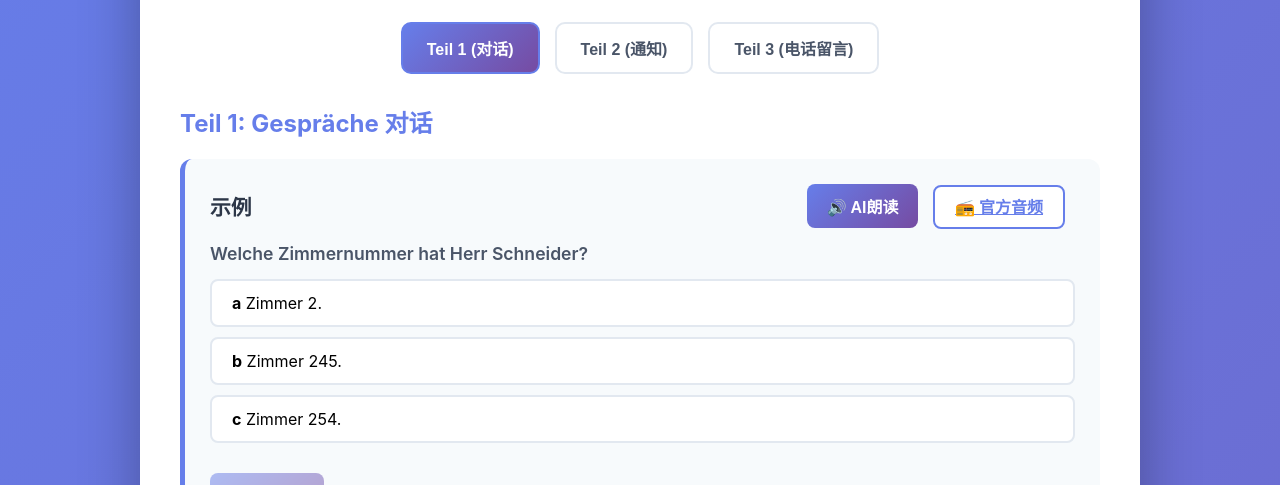
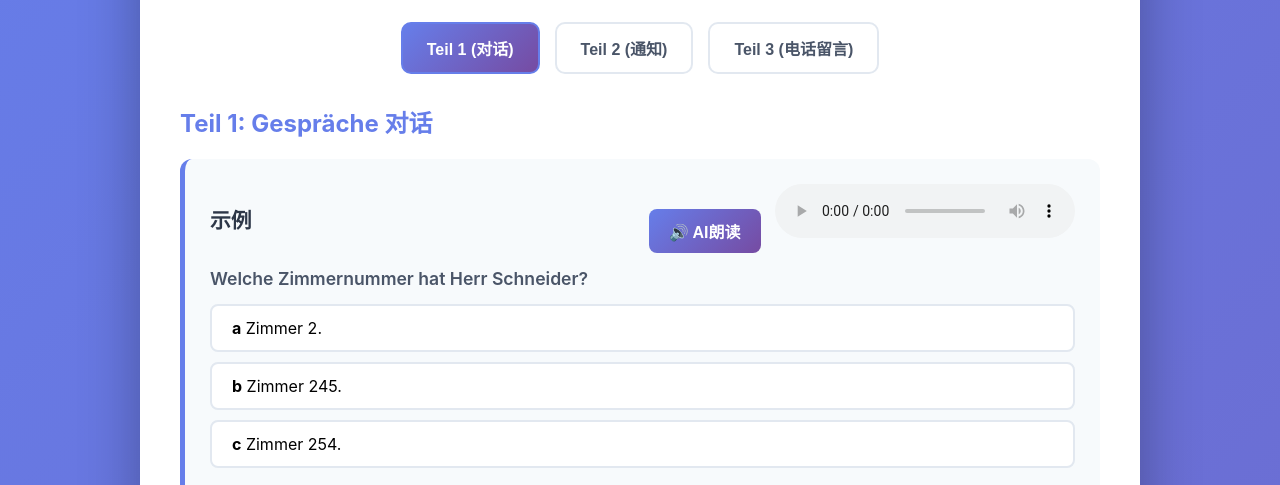
Before and after one commit to 820wusheng/goethe-a1-learning, a plain HTML site: page html/listening-complete.html in a window 1280 px wide. Shown: the part 315-800 px from the top of the page. Drawn offline with Linux system fonts and the light colour scheme.

Commit message:
fix: 音频改为页面内播放 + 添加Skill使用文档
问题:
❌ 音频播放器跳转新窗口，体验不好

修复:
✅ 移除所有target="_blank"
✅ 使用<audio controls>页面内播放
✅ 所有4个页面统一实现

新增:
✅ SKILL_USAGE.md - 完整的Skill使用指南
  - 如何调用Skill
  - 强制检查清单（25项）
  - 历史踩坑汇总
  - 使用示例
  - 快速参考卡

按照Skill流程执行:
✓ 阶段1: 已读PITFALLS.md
✓ 阶段2: 修改listening-complete.html (3处)
✓ 阶段4: Review检查（target="_blank": 0处）
✓ 阶段5: 准备浏览器测试
✓ 阶段6: 创建使用文档

自测:
- audio controls: 6处（所有页面）
- target="_blank": 0处
- 本地音频文件: 19个
- 关键词验证通过

其他开发者可通过SKILL_USAGE.md了解:
- 如何使用Skill开发新功能
- 如何避免历史错误
- 强制检查清单
- 最佳实践

Co-Authored-By: Claude Sonnet 4 <noreply@anthropic.com>

```diff
--- a/html/listening-complete.html
+++ b/html/listening-complete.html
@@ -540,10 +540,9 @@
                                 <button class="btn btn-primary" onclick="speakGerman(\`${taskData.german.replace(/`/g, "\\`")}\`)">
                                     🔊 AI朗读
                                 </button>
-                                <a href="https://bfu.goethe.de/medien/a1/audio${q.id === 'bsp1' ? '_' : q.id.startsWith('1_') ? '_' : ''}${q.id}.mp4"
-                                   target="_blank" class="btn btn-secondary">
-                                    📻 官方音频
-                                </a>
+                                <audio controls style="max-width: 300px;">
+                                    <source src="../audio/audio_${q.id}.mp4" type="audio/mp4">
+                                </audio>
                             </div>
                         </div>
 
@@ -604,10 +603,9 @@
                                 <button class="btn btn-primary" onclick="speakGerman(\`${taskData.german.replace(/`/g, "\\`")}\`)">
                                     🔊 AI朗读
                                 </button>
-                                <a href="https://bfu.goethe.de/medien/a1/audio_${q.id}.mp4"
-                                   target="_blank" class="btn btn-secondary">
-                                    📻 官方音频
-                                </a>
+                                <audio controls style="max-width: 300px;">
+                                    <source src="../audio/audio_${q.id}.mp4" type="audio/mp4">
+                                </audio>
                             </div>
                         </div>
 
@@ -662,10 +660,9 @@
                                 <button class="btn btn-primary" onclick="speakGerman(\`${taskData.german.replace(/`/g, "\\`")}\`)">
                                     🔊 AI朗读
                                 </button>
-                                <a href="https://bfu.goethe.de/medien/a1/audio${q.id}.mp4"
-                                   target="_blank" class="btn btn-secondary">
-                                    📻 官方音频
-                                </a>
+                                <audio controls style="max-width: 300px;">
+                                    <source src="../audio/audio${q.id}.mp4" type="audio/mp4">
+                                </audio>
                             </div>
                         </div>
 
```
Also changed, not shown: 1 other file.
